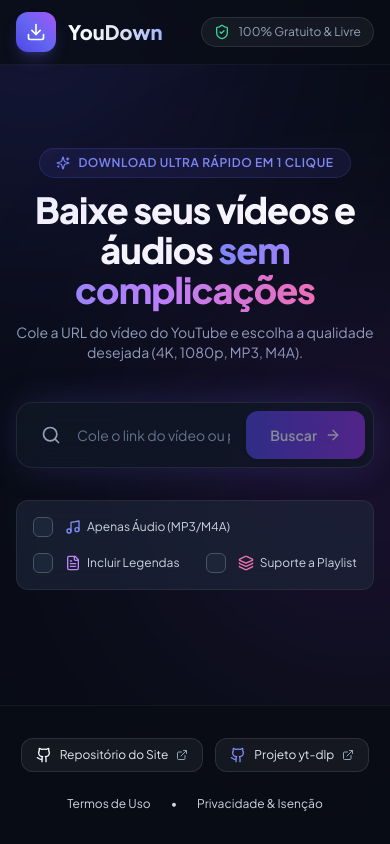
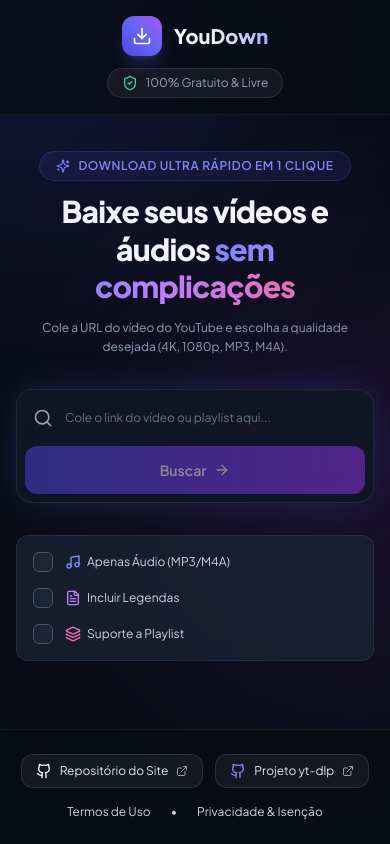
Before and after one commit to disoliveiradso/YouDown, a Next.js app: page / in a window 390 px wide. Built offline with nearby package versions, Linux system fonts and the light colour scheme.

Commit message:
Improve responsive typography wrapping and mobile header badge layout

```diff
--- a/app/page.tsx
+++ b/app/page.tsx
@@ -76,7 +76,6 @@
     const newPopup = { ...message, id };
     setPopups((prev) => [...prev, newPopup]);
 
-    // Auto dismiss toasts after 6 seconds
     if (message.position !== 'modal') {
       setTimeout(() => {
         removePopup(id);
@@ -242,8 +241,8 @@
             {popup.type === 'info' && <Info className="w-5 h-5 text-indigo-400 shrink-0 mt-0.5" />}
 
             <div className="flex-1 text-xs sm:text-sm">
-              <h4 className="font-bold text-white mb-0.5">{popup.title}</h4>
-              <p className="opacity-90 leading-relaxed">{popup.description}</p>
+              <h4 className="font-bold text-white mb-0.5 leading-snug">{popup.title}</h4>
+              <p className="opacity-90 leading-relaxed text-balance">{popup.description}</p>
             </div>
 
             <button
@@ -270,10 +269,10 @@
             {activeModal === 'terms' ? (
               <>
                 <div className="flex items-center space-x-3 text-indigo-400">
-                  <ShieldCheck className="w-6 h-6" />
-                  <h3 className="text-xl font-bold text-white">Termos de Uso</h3>
+                  <ShieldCheck className="w-6 h-6 shrink-0" />
+                  <h3 className="text-xl font-bold text-white leading-snug">Termos de Uso</h3>
                 </div>
-                <div className="text-xs sm:text-sm text-slate-300 space-y-4 max-h-96 overflow-y-auto pr-2">
+                <div className="text-xs sm:text-sm text-slate-300 space-y-4 max-h-96 overflow-y-auto pr-2 leading-relaxed text-pretty">
                   <p>
                     O <strong>YouDown</strong> é uma interface web de código aberto e gratuita desenvolvida apenas como um meio que conecta o usuário às funcionalidades públicas da biblioteca <strong>yt-dlp</strong>.
                   </p>
@@ -288,10 +287,10 @@
             ) : (
               <>
                 <div className="flex items-center space-x-3 text-purple-400">
-                  <ShieldAlert className="w-6 h-6" />
-                  <h3 className="text-xl font-bold text-white">Política de Privacidade</h3>
+                  <ShieldAlert className="w-6 h-6 shrink-0" />
+                  <h3 className="text-xl font-bold text-white leading-snug">Política de Privacidade</h3>
                 </div>
-                <div className="text-xs sm:text-sm text-slate-300 space-y-4 max-h-96 overflow-y-auto pr-2">
+                <div className="text-xs sm:text-sm text-slate-300 space-y-4 max-h-96 overflow-y-auto pr-2 leading-relaxed text-pretty">
                   <p>
                     Sua privacidade é totalmente preservada no <strong>YouDown</strong>.
                   </p>
@@ -317,40 +316,41 @@
         </div>
       )}
 
-      {/* Header */}
+      {/* Responsive Header */}
       <header className="border-b border-white/5 bg-[#090d16]/80 backdrop-blur-md sticky top-0 z-50">
-        <div className="max-w-6xl mx-auto px-4 sm:px-6 h-16 flex items-center justify-between">
+        <div className="max-w-6xl mx-auto px-4 sm:px-6 py-4 sm:py-0 sm:h-16 flex flex-col sm:flex-row items-center justify-between gap-3 sm:gap-0">
           <div className="flex items-center space-x-3">
-            <div className="w-10 h-10 rounded-xl bg-gradient-to-tr from-indigo-600 via-indigo-500 to-purple-500 flex items-center justify-center shadow-lg shadow-indigo-500/25">
+            <div className="w-10 h-10 rounded-xl bg-gradient-to-tr from-indigo-600 via-indigo-500 to-purple-500 flex items-center justify-center shadow-lg shadow-indigo-500/25 shrink-0">
               <Download className="w-5 h-5 text-white" />
             </div>
-            <span className="text-xl font-extrabold bg-clip-text text-transparent bg-gradient-to-r from-white via-slate-200 to-indigo-300">
+            <span className="text-xl font-extrabold bg-clip-text text-transparent bg-gradient-to-r from-white via-slate-200 to-indigo-300 whitespace-nowrap">
               YouDown
             </span>
           </div>
 
-          <div className="flex items-center space-x-2 text-xs text-slate-400 bg-white/5 border border-white/10 px-3 py-1.5 rounded-full">
-            <ShieldCheck className="w-4 h-4 text-emerald-400" />
+          {/* Badge posicionado abaixo em telas pequenas (mobile), e alinhado na direita em telas maiores */}
+          <div className="flex items-center space-x-2 text-xs text-slate-400 bg-white/5 border border-white/10 px-3.5 py-1.5 rounded-full whitespace-nowrap sm:mt-0">
+            <ShieldCheck className="w-4 h-4 text-emerald-400 shrink-0" />
             <span>100% Gratuito & Livre</span>
           </div>
         </div>
       </header>
 
       {/* Main Content */}
-      <main className="max-w-4xl mx-auto px-4 sm:px-6 py-12 flex-1 w-full flex flex-col justify-center">
+      <main className="max-w-4xl mx-auto px-4 sm:px-6 py-8 sm:py-12 flex-1 w-full flex flex-col justify-center">
         {/* Title & Tagline */}
-        <div className="text-center mb-10 space-y-3">
+        <div className="text-center mb-8 sm:mb-10 space-y-3 sm:space-y-4">
           <div className="inline-flex items-center space-x-2 bg-indigo-500/10 border border-indigo-500/20 px-4 py-1.5 rounded-full text-indigo-400 text-xs font-semibold uppercase tracking-wider">
-            <Sparkles className="w-3.5 h-3.5" />
-            <span>Download Ultra Rápido em 1 Clique</span>
+            <Sparkles className="w-3.5 h-3.5 shrink-0" />
+            <span className="whitespace-nowrap">Download Ultra Rápido em 1 Clique</span>
           </div>
-          <h1 className="text-4xl sm:text-5xl font-extrabold tracking-tight text-white">
+          <h1 className="text-3xl sm:text-5xl font-extrabold tracking-tight text-white leading-tight sm:leading-tight">
             Baixe seus vídeos e áudios <br className="hidden sm:inline" />
             <span className="bg-clip-text text-transparent bg-gradient-to-r from-indigo-400 via-purple-400 to-pink-400">
               sem complicações
             </span>
           </h1>
-          <p className="text-slate-400 text-sm sm:text-base max-w-xl mx-auto">
+          <p className="text-slate-400 text-xs sm:text-base max-w-xl mx-auto leading-relaxed text-pretty">
             Cole a URL do vídeo do YouTube e escolha a qualidade desejada (4K, 1080p, MP3, M4A).
           </p>
         </div>
@@ -358,32 +358,32 @@
         {/* Input Form */}
         <form onSubmit={handleFetchInfo} className="mb-8">
           <div className="relative glass-effect rounded-2xl p-2 shadow-2xl glow-purple focus-within:ring-2 focus-within:ring-indigo-500 transition-all">
-            <div className="flex items-center">
-              <div className="pl-4 text-slate-400">
-                <Search className="w-5 h-5" />
+            <div className="flex flex-col sm:flex-row items-stretch sm:items-center gap-2">
+              <div className="flex items-center flex-1 pl-2 sm:pl-4">
+                <Search className="w-5 h-5 text-slate-400 shrink-0" />
+                <input
+                  type="url"
+                  value={url}
+                  onChange={(e) => setUrl(e.target.value)}
+                  placeholder="Cole o link do vídeo ou playlist aqui..."
+                  required
+                  className="w-full bg-transparent border-0 py-3 px-3 text-slate-100 placeholder-slate-500 focus:outline-none focus:ring-0 text-xs sm:text-base"
+                />
               </div>
-              <input
-                type="url"
-                value={url}
-                onChange={(e) => setUrl(e.target.value)}
-                placeholder="Cole o link do vídeo ou playlist aqui (ex: https://www.youtube.com/watch?v=...)"
-                required
-                className="w-full bg-transparent border-0 py-3.5 px-4 text-slate-100 placeholder-slate-500 focus:outline-none focus:ring-0 text-sm sm:text-base"
-              />
               <button
                 type="submit"
                 disabled={loading || !url.trim()}
-                className="bg-gradient-to-r from-indigo-600 to-purple-600 hover:from-indigo-500 hover:to-purple-500 text-white font-semibold px-6 py-3.5 rounded-xl text-sm flex items-center space-x-2 transition-all shadow-md disabled:opacity-50 disabled:cursor-not-allowed whitespace-nowrap"
+                className="bg-gradient-to-r from-indigo-600 to-purple-600 hover:from-indigo-500 hover:to-purple-500 text-white font-semibold px-6 py-3.5 rounded-xl text-sm flex items-center justify-center space-x-2 transition-all shadow-md disabled:opacity-50 disabled:cursor-not-allowed whitespace-nowrap"
               >
                 {loading ? (
                   <>
-                    <Loader2 className="w-4 h-4 animate-spin" />
+                    <Loader2 className="w-4 h-4 animate-spin shrink-0" />
                     <span>Buscando...</span>
                   </>
                 ) : (
                   <>
                     <span>Buscar</span>
-                    <ArrowRight className="w-4 h-4" />
+                    <ArrowRight className="w-4 h-4 shrink-0" />
                   </>
                 )}
               </button>
@@ -392,9 +392,9 @@
         </form>
 
         {/* Additional Features Bar */}
-        <div className="glass-card rounded-xl p-4 mb-8 flex flex-wrap items-center justify-between gap-4 text-xs sm:text-sm text-slate-300">
+        <div className="glass-card rounded-xl p-4 mb-8 flex flex-col sm:flex-row items-start sm:items-center justify-between gap-4 text-xs sm:text-sm text-slate-300">
           <label className="flex items-center space-x-3 cursor-pointer group">
-            <div className={`w-5 h-5 rounded-md flex items-center justify-center border transition-all ${
+            <div className={`w-5 h-5 rounded-md flex items-center justify-center border transition-all shrink-0 ${
               audioOnly
                 ? 'bg-indigo-600 border-indigo-500 text-white shadow-md shadow-indigo-500/30'
                 : 'border-slate-600 bg-slate-800/80 group-hover:border-slate-400'
@@ -410,14 +410,14 @@
               }}
               className="sr-only"
             />
-            <span className="flex items-center space-x-1.5 select-none">
-              <Music className="w-4 h-4 text-indigo-400" />
+            <span className="flex items-center space-x-1.5 select-none whitespace-nowrap">
+              <Music className="w-4 h-4 text-indigo-400 shrink-0" />
               <span>Apenas Áudio (MP3/M4A)</span>
             </span>
           </label>
 
           <label className="flex items-center space-x-3 cursor-pointer group">
-            <div className={`w-5 h-5 rounded-md flex items-center justify-center border transition-all ${
+            <div className={`w-5 h-5 rounded-md flex items-center justify-center border transition-all shrink-0 ${
               downloadSubtitles
                 ? 'bg-indigo-600 border-indigo-500 text-white shadow-md shadow-indigo-500/30'
                 : 'border-slate-600 bg-slate-800/80 group-hover:border-slate-400'
@@ -430,14 +430,14 @@
               onChange={(e) => setDownloadSubtitles(e.target.checked)}
               className="sr-only"
             />
-            <span className="flex items-center space-x-1.5 select-none">
-              <FileText className="w-4 h-4 text-purple-400" />
+            <span className="flex items-center space-x-1.5 select-none whitespace-nowrap">
+              <FileText className="w-4 h-4 text-purple-400 shrink-0" />
               <span>Incluir Legendas</span>
             </span>
           </label>
 
           <label className="flex items-center space-x-3 cursor-pointer group">
-            <div className={`w-5 h-5 rounded-md flex items-center justify-center border transition-all ${
+            <div className={`w-5 h-5 rounded-md flex items-center justify-center border transition-all shrink-0 ${
               playlistMode
                 ? 'bg-indigo-600 border-indigo-500 text-white shadow-md shadow-indigo-500/30'
                 : 'border-slate-600 bg-slate-800/80 group-hover:border-slate-400'
@@ -450,8 +450,8 @@
               onChange={(e) => setPlaylistMode(e.target.checked)}
               className="sr-only"
             />
-            <span className="flex items-center space-x-1.5 select-none">
-              <Layers className="w-4 h-4 text-pink-400" />
+            <span className="flex items-center space-x-1.5 select-none whitespace-nowrap">
+              <Layers className="w-4 h-4 text-pink-400 shrink-0" />
               <span>Suporte a Playlist</span>
             </span>
           </label>
@@ -459,7 +459,7 @@
 
         {/* Video Metadata & Format Options Card */}
         {videoInfo && (
-          <div className="glass-card rounded-2xl p-6 sm:p-8 space-y-6 shadow-2xl border border-white/10 animate-fadeIn">
+          <div className="glass-card rounded-2xl p-5 sm:p-8 space-y-6 shadow-2xl border border-white/10 animate-fadeIn">
             {/* Video Info Preview */}
             <div className="flex flex-col sm:flex-row items-start sm:items-center gap-5 pb-6 border-b border-white/10">
               <div className="relative group shrink-0 w-full sm:w-48 aspect-video rounded-xl overflow-hidden bg-slate-800 border border-white/10">
@@ -469,20 +469,20 @@
                   className="w-full h-full object-cover"
                 />
                 <div className="absolute bottom-2 right-2 bg-black/80 backdrop-blur-md px-2 py-0.5 rounded text-[11px] font-mono text-white flex items-center space-x-1">
-                  <Clock className="w-3 h-3 text-indigo-400" />
+                  <Clock className="w-3 h-3 text-indigo-400 shrink-0" />
                   <span>{formatDuration(videoInfo.duration)}</span>
                 </div>
               </div>
 
               <div className="space-y-2 flex-1 min-w-0">
-                <h2 className="text-lg font-bold text-white line-clamp-2 leading-snug">
+                <h2 className="text-base sm:text-lg font-bold text-white line-clamp-2 leading-snug text-pretty">
                   {videoInfo.title}
                 </h2>
-                <div className="flex flex-wrap items-center gap-4 text-xs text-slate-400">
+                <div className="flex flex-wrap items-center gap-3 text-xs text-slate-400">
                   <span className="font-medium text-slate-300">Canal: {videoInfo.uploader}</span>
                   {videoInfo.views > 0 && (
-                    <span className="flex items-center space-x-1">
-                      <Eye className="w-3.5 h-3.5" />
+                    <span className="flex items-center space-x-1 whitespace-nowrap">
+                      <Eye className="w-3.5 h-3.5 shrink-0" />
                       <span>{videoInfo.views.toLocaleString()} visualizações</span>
                     </span>
                   )}
@@ -499,13 +499,13 @@
                     setTab('video');
                     if (videoInfo.video_formats?.length > 0) setSelectedFormat(videoInfo.video_formats[0]);
                   }}
-                  className={`flex items-center space-x-2 px-4 py-2 rounded-lg text-xs sm:text-sm font-semibold transition-all ${
+                  className={`flex items-center space-x-2 px-4 py-2 rounded-lg text-xs sm:text-sm font-semibold transition-all whitespace-nowrap ${
                     tab === 'video'
                       ? 'bg-indigo-600 text-white shadow-lg shadow-indigo-600/30'
                       : 'text-slate-400 hover:text-white hover:bg-white/5'
                   }`}
                 >
-                  <Video className="w-4 h-4" />
+                  <Video className="w-4 h-4 shrink-0" />
                   <span>Vídeo com Som</span>
                 </button>
 
@@ -515,13 +515,13 @@
                     setTab('audio');
                     if (videoInfo.audio_formats?.length > 0) setSelectedFormat(videoInfo.audio_formats[0]);
                   }}
-                  className={`flex items-center space-x-2 px-4 py-2 rounded-lg text-xs sm:text-sm font-semibold transition-all ${
+                  className={`flex items-center space-x-2 px-4 py-2 rounded-lg text-xs sm:text-sm font-semibold transition-all whitespace-nowrap ${
                     tab === 'audio'
                       ? 'bg-indigo-600 text-white shadow-lg shadow-indigo-600/30'
                       : 'text-slate-400 hover:text-white hover:bg-white/5'
                   }`}
                 >
-                  <Music className="w-4 h-4" />
+                  <Music className="w-4 h-4 shrink-0" />
                   <span>Áudio Apenas</span>
                 </button>
               </div>
@@ -542,21 +542,21 @@
                       }`}
                     >
                       <div className="flex items-center space-x-3">
-                        <div className={`w-8 h-8 rounded-lg flex items-center justify-center text-xs font-bold ${
+                        <div className={`w-8 h-8 rounded-lg flex items-center justify-center text-xs font-bold shrink-0 ${
                           isSelected ? 'bg-indigo-600 text-white' : 'bg-slate-800 text-slate-400'
                         }`}>
                           {opt.ext.toUpperCase()}
                         </div>
                         <div>
                           <div className="text-sm font-bold text-white flex items-center space-x-2">
-                            <span>{opt.quality}</span>
+                            <span className="whitespace-nowrap">{opt.quality}</span>
                             {opt.height && opt.height >= 1080 && (
                               <span className="text-[10px] bg-gradient-to-r from-amber-500 to-orange-500 text-black px-1.5 py-0.2 font-extrabold rounded">
                                 HD
                               </span>
                             )}
                           </div>
-                          <span className="text-xs text-slate-400">{formatFileSize(opt.filesize)}</span>
+                          <span className="text-xs text-slate-400 whitespace-nowrap">{formatFileSize(opt.filesize)}</span>
                         </div>
                       </div>
 
@@ -573,17 +573,17 @@
                 type="button"
                 onClick={handleDownload}
                 disabled={downloading || !selectedFormat}
-                className="w-full bg-gradient-to-r from-indigo-600 via-indigo-500 to-purple-600 hover:from-indigo-500 hover:to-purple-500 text-white font-bold py-4 rounded-xl text-base flex items-center justify-center space-x-3 shadow-xl shadow-indigo-600/30 transition-all disabled:opacity-50 active:scale-[0.99]"
+                className="w-full bg-gradient-to-r from-indigo-600 via-indigo-500 to-purple-600 hover:from-indigo-500 hover:to-purple-500 text-white font-bold py-4 rounded-xl text-sm sm:text-base flex items-center justify-center space-x-3 shadow-xl shadow-indigo-600/30 transition-all disabled:opacity-50 active:scale-[0.99]"
               >
                 {downloading ? (
                   <>
-                    <Loader2 className="w-5 h-5 animate-spin" />
+                    <Loader2 className="w-5 h-5 animate-spin shrink-0" />
                     <span>Iniciando Download...</span>
                   </>
                 ) : (
                   <>
-                    <Download className="w-5 h-5" />
-                    <span>Baixar Agora ({selectedFormat?.quality || 'Selecionado'})</span>
+                    <Download className="w-5 h-5 shrink-0" />
+                    <span className="whitespace-nowrap">Baixar Agora ({selectedFormat?.quality || 'Selecionado'})</span>
                   </>
                 )}
               </button>
@@ -592,36 +592,36 @@
         )}
       </main>
 
-      {/* Footer */}
-      <footer className="border-t border-white/5 py-8 bg-[#090d16]/90 backdrop-blur-md">
-        <div className="max-w-6xl mx-auto px-4 flex flex-col md:flex-row items-center justify-between gap-6 text-xs text-slate-400">
+      {/* Responsive Footer */}
+      <footer className="border-t border-white/5 py-6 sm:py-8 bg-[#090d16]/90 backdrop-blur-md">
+        <div className="max-w-6xl mx-auto px-4 flex flex-col sm:flex-row items-center justify-between gap-4 text-xs text-slate-400">
           {/* GitHub Buttons */}
-          <div className="flex flex-wrap items-center gap-3">
+          <div className="flex flex-wrap items-center justify-center gap-3">
             <a
               href="https://github.com/disoliveiradso/YouDown"
               target="_blank"
               rel="noopener noreferrer"
-              className="flex items-center space-x-2 bg-white/5 hover:bg-white/10 border border-white/10 px-3.5 py-2 rounded-xl text-slate-200 transition-all"
+              className="flex items-center space-x-2 bg-white/5 hover:bg-white/10 border border-white/10 px-3.5 py-2 rounded-xl text-slate-200 transition-all whitespace-nowrap"
             >
-              <Github className="w-4 h-4 text-white" />
+              <Github className="w-4 h-4 text-white shrink-0" />
               <span>Repositório do Site</span>
-              <ExternalLink className="w-3 h-3 text-slate-400" />
+              <ExternalLink className="w-3 h-3 text-slate-400 shrink-0" />
             </a>
 
             <a
               href="https://github.com/yt-dlp/yt-dlp"
               target="_blank"
               rel="noopener noreferrer"
-              className="flex items-center space-x-2 bg-white/5 hover:bg-white/10 border border-white/10 px-3.5 py-2 rounded-xl text-slate-200 transition-all"
+              className="flex items-center space-x-2 bg-white/5 hover:bg-white/10 border border-white/10 px-3.5 py-2 rounded-xl text-slate-200 transition-all whitespace-nowrap"
             >
-              <Github className="w-4 h-4 text-indigo-400" />
+              <Github className="w-4 h-4 text-indigo-400 shrink-0" />
               <span>Projeto yt-dlp</span>
-              <ExternalLink className="w-3 h-3 text-slate-400" />
+              <ExternalLink className="w-3 h-3 text-slate-400 shrink-0" />
             </a>
           </div>
 
           {/* Legal Links */}
-          <div className="flex items-center space-x-5 text-slate-300">
+          <div className="flex items-center space-x-5 text-slate-300 whitespace-nowrap">
             <button
               onClick={() => setActiveModal('terms')}
               className="hover:text-indigo-400 transition-colors"
```
